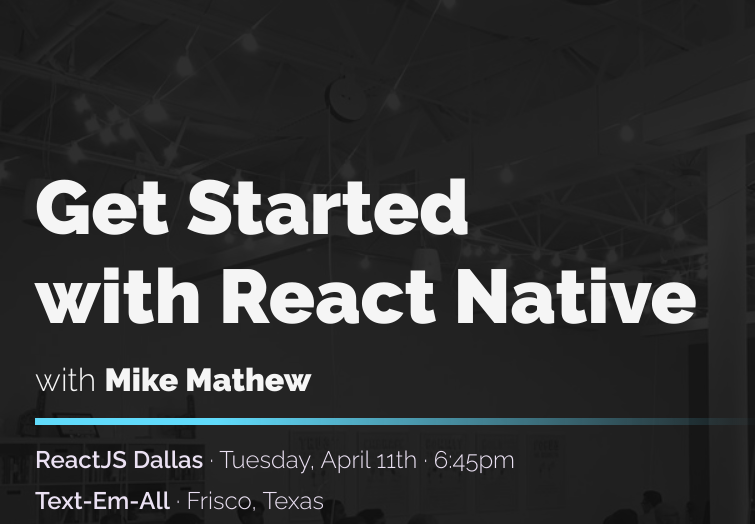
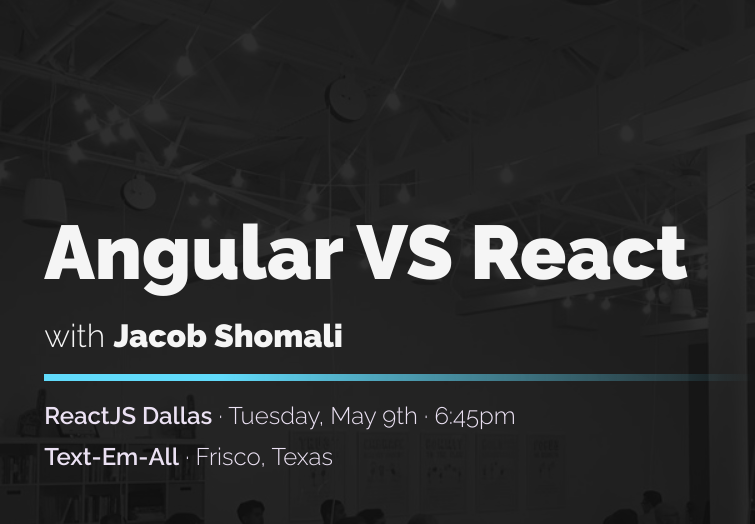
Before and after one commit to reactjs-dallas/thumbnail-template, a plain HTML site: page index.html in a window 1280 px wide. Shown: the part 45-569 px from the top of the page, 0-755 px from the left. Drawn offline with Linux system fonts and the light colour scheme.

Commit message:
refactor(event): update with May 2023 details

```diff
--- a/index.html
+++ b/index.html
@@ -1,5 +1,6 @@
 <!DOCTYPE html>
 <html lang="en">
+
 <head>
 	<meta charset="UTF-8">
 	<meta http-equiv="X-UA-Compatible" content="IE=edge">
@@ -12,22 +13,26 @@
 	<link rel="preconnect" href="https://fonts.gstatic.com" crossorigin>
 	<link href="https://fonts.googleapis.com/css2?family=Raleway:wght@300;600;900&display=swap" rel="stylesheet">
 </head>
+
 <body>
 	<div class="flex">
 		<header>
-			<h1>Get Started<br />with React Native</h1>
-			<p id="speakers">with <b>Mike Mathew</b></p>
+			<h1>Angular VS React</h1>
+			<p id="speakers">with <b>Jacob Shomali</b></p>
 			<footer>
-        <div><strong>ReactJS Dallas</strong> &middot; Tuesday, April 11th &middot; 6:45pm</div>
+				<div><strong>ReactJS Dallas</strong> &middot; Tuesday, May 9th &middot; 6:45pm</div>
 				<div><strong>Text-Em-All</strong> &middot; Frisco, Texas</div>
 			</footer>
 		</header>
 		<main>
-			<img id="avatar" src="https://res.cloudinary.com/reactjs-dallas/image/upload/w_1000,c_fill,ar_1:1,g_auto,r_max,bo_5px_solid_black,b_rgb:262c35/v1673395392/mike_at_chicago_blue_man_group_nwfbah.jpg" alt="">
+			<img id="avatar"
+				src="https://res.cloudinary.com/reactjs-dallas/image/upload/v1683652908/jacob-shomali-twitter_cdlbyk.jpg"
+				alt="">
 			<div class="ring"></div>
 			<img id="logo" src="logo.jpeg" alt="">
 			<div class="ring"></div>
 		</main>
 	</div>
 </body>
+
 </html>
```
Lines whose indentation alone changed are shown as unchanged.
